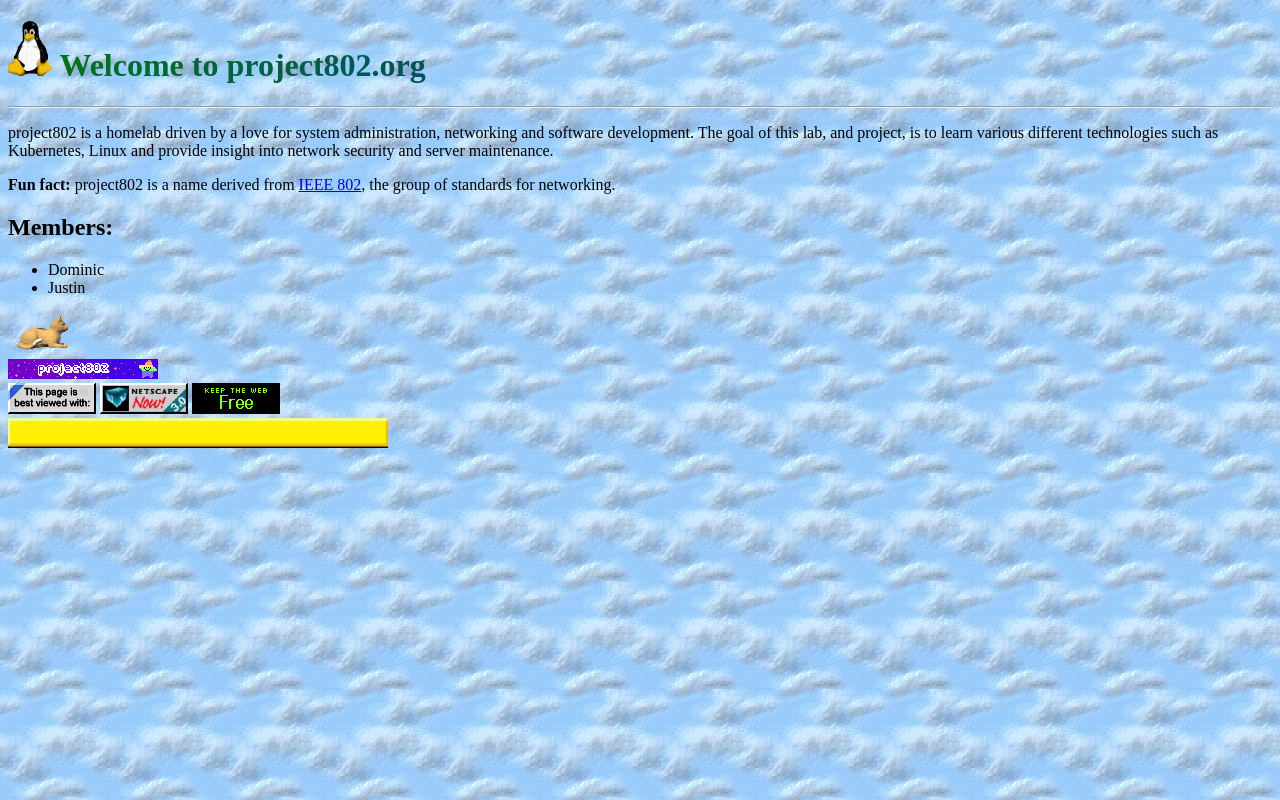
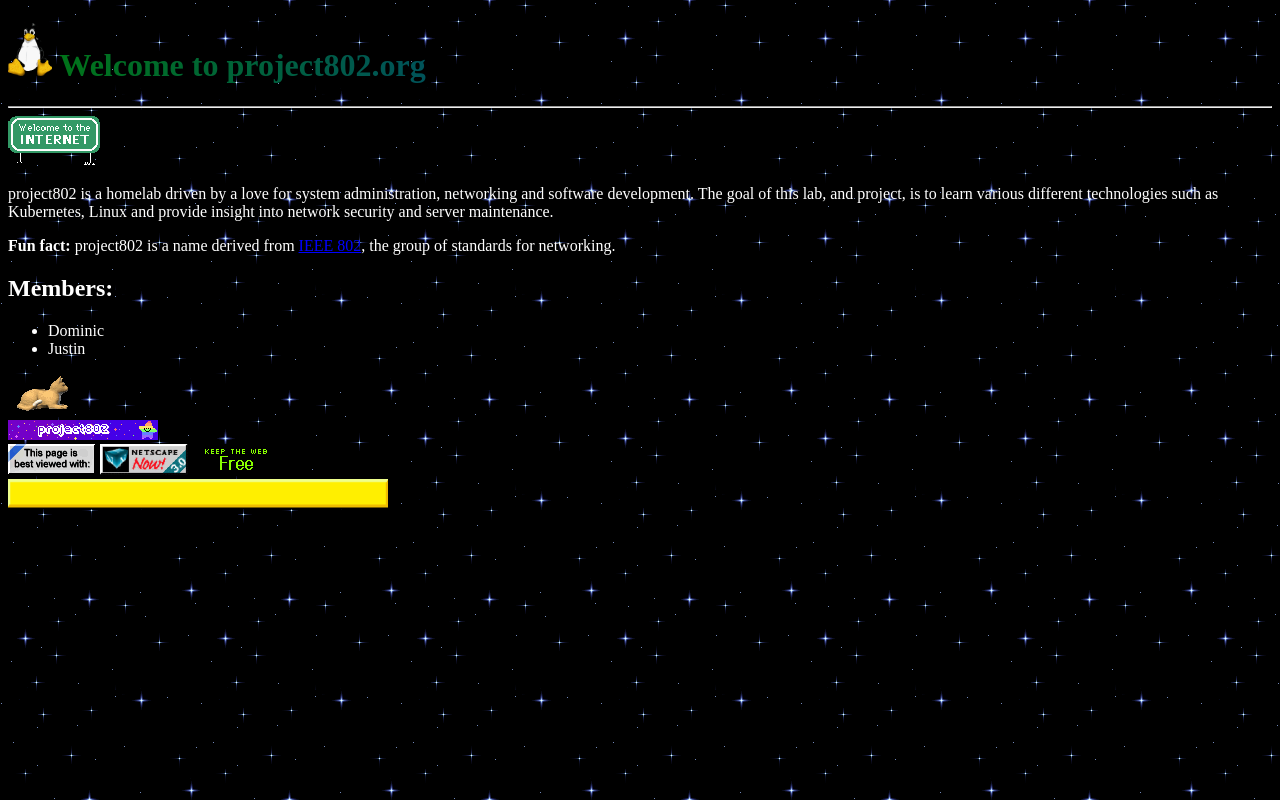
Before and after one commit to project802-org/website, a plain HTML site: page index.html in a window 1280 px wide. Drawn offline with Linux system fonts and the light colour scheme.

Commit message:
another update

```diff
--- a/index.html
+++ b/index.html
@@ -17,6 +17,14 @@
       Welcome to project802.org
     </h1>
     <hr />
+
+    <img
+      src="assets/welcome.gif"
+      alt="GIF that says project802"
+      height="49"
+      width="92"
+    />
+
     <p>
       project802 is a homelab driven by a love for system administration,
       networking and software development. The goal of this lab, and project, is
@@ -86,5 +94,12 @@
       width="380"
       height="30"
     />
+
+    <br />
+
+    <script
+      type="text/javascript"
+      src="https://counter.websiteout.com/js/15/7/0/0"
+    ></script>
   </body>
 </html>
--- a/styles.css
+++ b/styles.css
@@ -3,21 +3,23 @@
 }
 
 body {
-    background-image: url("assets/sky.gif");
+    background-image: url("assets/stars.gif");
     background-repeat: repeat;
 
-    color: black;
+    color: white;
 
     font-family: "Times New Roman", Times, serif;
 }
 
-/* .rainbow {
-    background-image: -webkit-gradient(linear, left top, right top, color-stop(0, #f22), color-stop(0.15, #f2f), color-stop(0.3, #22f), color-stop(0.45, #2ff), color-stop(0.6, #2f2), color-stop(0.75, #2f2), color-stop(0.9, #ff2), color-stop(1, #f22));
-    background-image: gradient(linear, left top, right top, color-stop(0, #f22), color-stop(0.15, #f2f), color-stop(0.3, #22f), color-stop(0.45, #2ff), color-stop(0.6, #2f2), color-stop(0.75, #2f2), color-stop(0.9, #ff2), color-stop(1, #f22));
-    color: transparent;
-    -webkit-background-clip: text;
-    background-clip: text;
-} */
+a:link,
+a:visited,
+a:hover,
+a:active {
+    color: blue;
+    /* or #0000EE for the “classic” default blue */
+    text-decoration: underline;
+    /* ensures underline for all link states */
+}
 
 .rainbow {
     /* Linear-gradient with a classic rainbow */
```
Also changed, not shown: assets/stars.gif (added), assets/welcome.gif (added).
